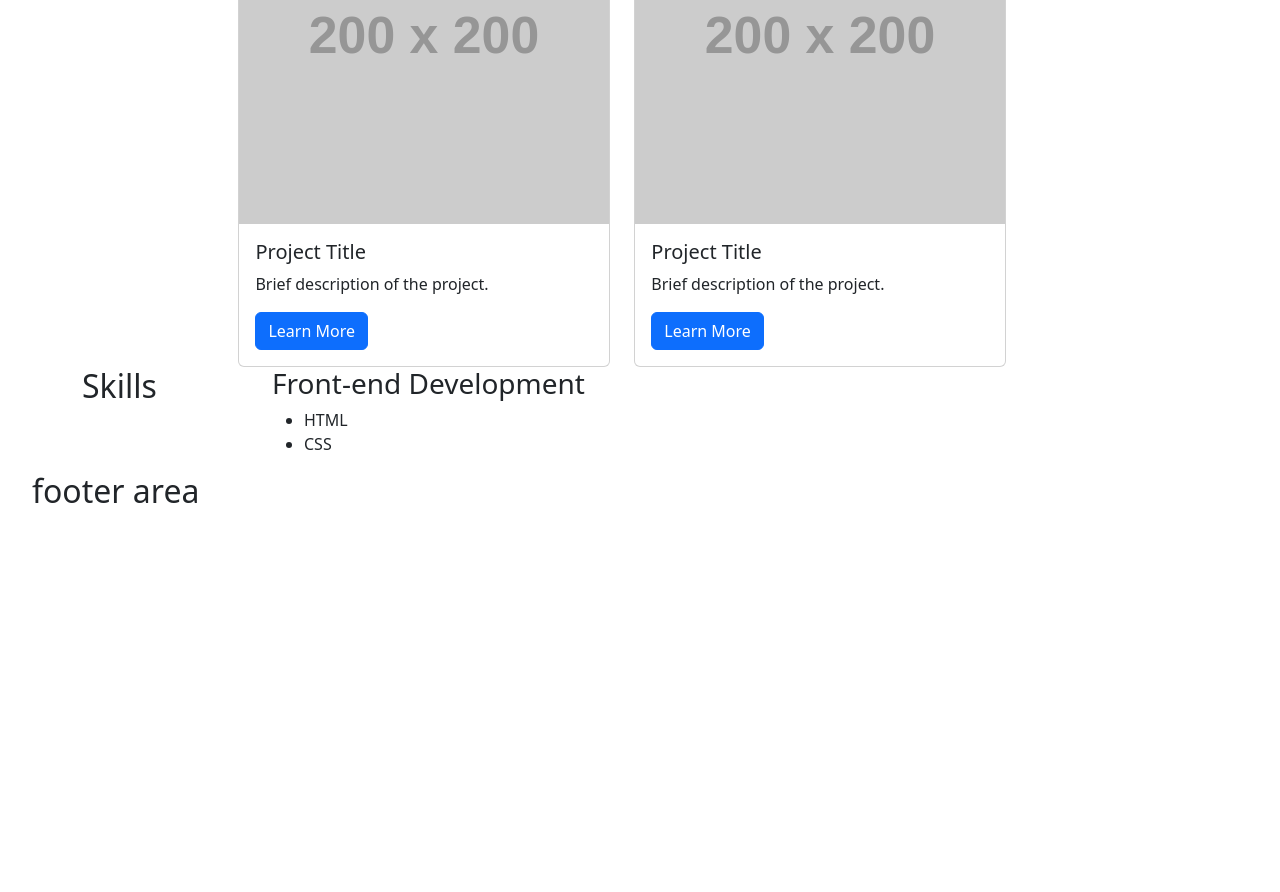
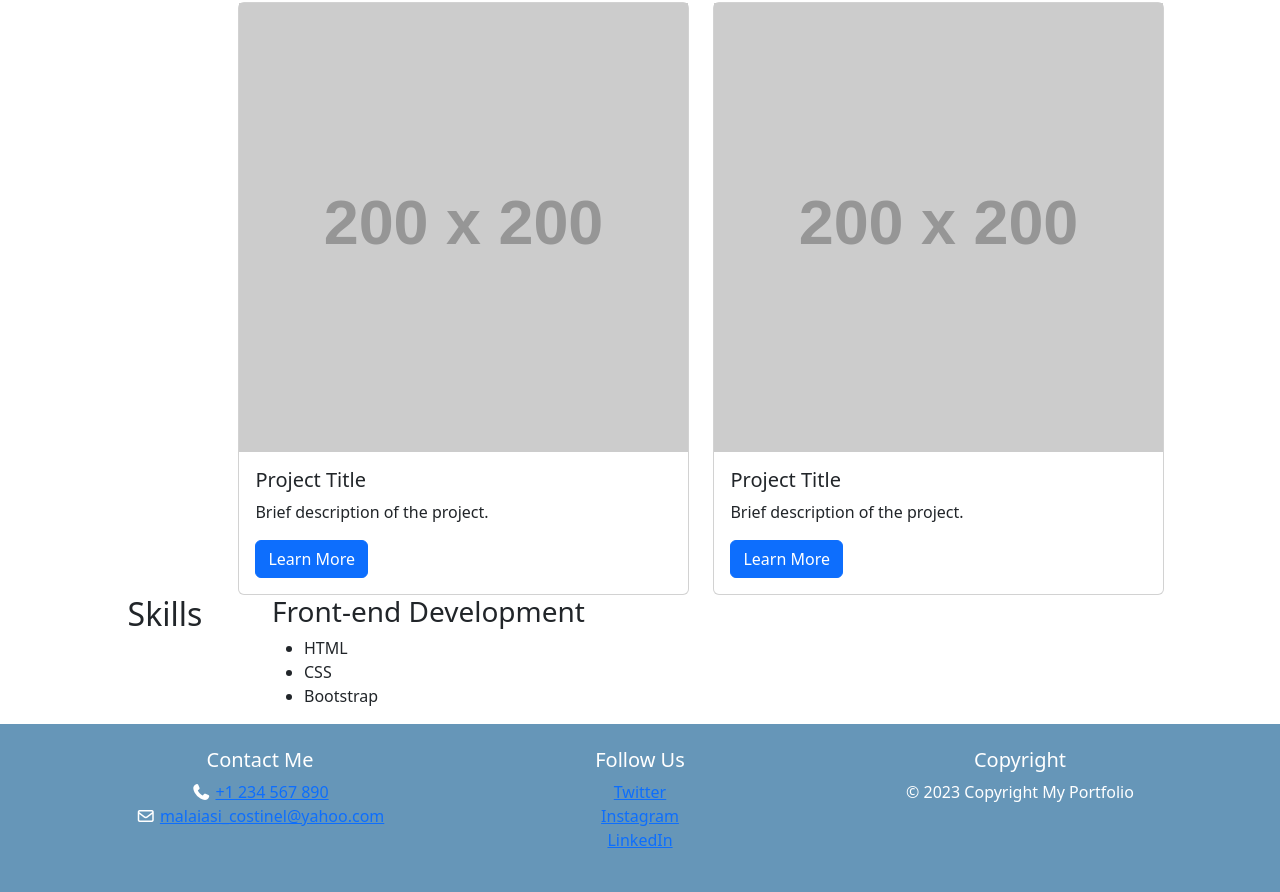
Before and after one commit to Costinel22/Bootstrap-Portfolio, a plain HTML site: page index.html in a window 1280 px wide. Shown: the part 1473-2365 px from the top of the page. Before the commit the page ends 1985 px from the top, so only its background shows below. Drawn offline with nearby package versions, Linux system fonts and the light colour scheme; placeholder pictures from the web are drawn by us; a web font is replaced by a local one.

Commit message:
Bakground image on resize, footer whit contact, nav links to page places conected

```diff
--- a/css/style.css
+++ b/css/style.css
@@ -1,5 +1,5 @@
 .bg-image {
-    background-image: url("/images/hero1.jpg");
+    background-image: url("/images/hero.jpg");
     height: 300px;
     width: 100%;
     height: 250px;
@@ -11,5 +11,5 @@
 
 .bg-image h1 {
     width: fit-content;
-    background-color: rgb(125, 152, 185);
+    background-color: rgb(146, 171, 202);
 }
--- a/index.html
+++ b/index.html
@@ -32,7 +32,7 @@
 
 <body>
     <!-- Navigation area -->
-    <nav class="navbar navbar-expand-lg sticky-top" style="background-color: #6696b8;">
+    <nav class="navbar navbar-expand-lg stiky-top" style="background-color: #6696b8;">
         <div class=" container ">
             <a class="navbar-brand " href="# ">My Portfolio</a>
             <button class="navbar-toggler " type="button " data-toggle="collapse " data-target="#navbarSupportedContent " aria-controls="navbarSupportedContent " aria-expanded="false " aria-label="Toggle navigation ">
@@ -40,16 +40,16 @@
             <div class="collapse navbar-collapse " id="navbarSupportedContent ">
                 <ul class="navbar-nav ml-auto ">
                     <li class="nav-item ">
-                        <a class="nav-link " href="# ">About me</a>
+                        <a class="nav-link " href="#about-me">About me</a>
                     </li>
                     <li class="nav-item ">
-                        <a class="nav-link " href="# ">My work</a>
+                        <a class="nav-link " href="#work">My work</a>
                     </li>
                     <li class="nav-item ">
-                        <a class="nav-link " href="# ">Skills</a>
+                        <a class="nav-link " href="#skills">Skills</a>
                     </li>
                     <li class="nav-item ">
-                        <a class="nav-link " href="# ">Contact</a>
+                        <a class="nav-link " href="#contact">Contact</a>
                     </li>
                 </ul>
             </div>
@@ -60,11 +60,13 @@
             <img src="./images/me.jpg" width="100px" ; alt="Profile Photo ">
             <h1>Costinel Malaiasi</h1>
         </div>
+    </section>
 
+    <!--An about-me-->
     <section>
         <div class="continer ">
             <div class="row ">
-                    <div class=" col-sm-2 ">
+                <div class=" col-sm-2 text-right" id="about-me">
                     <h2>About Me</h2>
                 </div>
                 <div class="col-xl-10 ">
@@ -74,14 +76,14 @@
             </div>
         </div>
     </section>
-        <section class="work ">
+    <section class="work " id="work">
         <div class="container ">
             <div class="row ">
                 <div class="col-sm-auto ">
                     <h2>My Work</h2>
                 </div>
                 <div class="col-xl-10 ">
-                        <div class="col-xl-10 ">
+                    <div class="col-xl-auto ">
                         <div class="card ">
                             <img src="./images/tenerife.jpg " alt="Project Image ">
                             <div class="card-body ">
@@ -93,7 +95,7 @@
                     </div>
                     <br>
                     <div class="row ">
-                            <div class="col-md-5 ">
+                        <div class="col-md-6 ">
                             <div class="card ">
                                 <img src="./images/assesment2.png " alt="Project Image ">
                                 <div class="card-body ">
@@ -103,7 +105,7 @@
                                 </div>
                             </div>
                         </div>
-                            <div class="col-md-5 ">
+                        <div class="col-md-6 ">
                             <div class="card ">
                                 <img src="./images/refactor.png " alt="Project Image ">
                                 <div class="card-body ">
@@ -115,9 +117,8 @@
                         </div>
                     </div>
                     <br>
-                        <div class="column ">
                     <div class="row ">
-                                <div class=" col-md-5 ">
+                        <div class=" col-md-6 ">
                             <div class="card ">
                                 <img src="https://placehold.co/200x200 " alt="Project Image ">
                                 <div class="card-body ">
@@ -127,7 +128,7 @@
                                 </div>
                             </div>
                         </div>
-                                <div class="col-md-5 ">
+                        <div class="col-md-6 ">
                             <div class="card ">
                                 <img src="https://placehold.co/200x200 " alt="Project Image ">
                                 <div class="card-body ">
@@ -141,10 +142,9 @@
                 </div>
             </div>
         </div>
-            </div>
     </section>
     <!--Skills section area-->
-        <section class="skills ">
+    <section class="skills text-center " id="skills">
         <div class="container ">
             <div class="row ">
                 <div class="col-sm-2 ">
@@ -152,11 +152,12 @@
                 </div>
                 <div class="col-xl-8 ">
                     <div class="row ">
-                            <div class="col-md-6 ">
+                        <div class="col-md-6 text-left">
                             <h3>Front-end Development</h3>
                             <ul>
                                 <li>HTML</li>
                                 <li>CSS</li>
+                                <li>Bootstrap</li>
                             </ul>
                         </div>
                     </div>
@@ -166,12 +167,46 @@
     </section>
 
 
-        <!--An about / contact section-->
 
 
-        <!-- Foter sectoin area-->
-        <footer>
-            <h2>footer area</h2>
+
+    <!-- Foter sectoin area contact-->
+    <footer class="footer pt-4 text-center text-white   " style="background-color: #6696b8" ; id="contact">
+        <div class=" container position-wight-footer ">
+            <div class="row ">
+                <div class="col-lg-4 col-md-6 mb-4 ">
+                    <h5 class="footer-heading ">Contact Me</h5>
+                    <ul class="list-unstyled ">
+                        <li>
+                            <i class="fas fa-phone fa-fw "></i>
+                            <a class="phone " href="tel:+1234567890 ">+1 234 567 890</a>
+                        </li>
+                        <li>
+                            <i class="far fa-envelope fa-fw "></i>
+                            <a class="mail " href="mailto:malaiasi_costinel@yahoo.com ">malaiasi_costinel@yahoo.com</a>
+                        </li>
+                    </ul>
+                </div>
+                <div class="col-lg-4 col-md-6 mb-4 ">
+                    <h5 class="footer-heading ">Follow Us</h5>
+                    <ul class="list-unstyled ">
+                        <li>
+                            <a href="https://twitter.com/ ">Twitter</a>
+                        </li>
+                        <li>
+                            <a href="https://www.instagram.com/sem/campaign/ ">Instagram</a>
+                        </li>
+                        <li>
+                            <a href="www.linkedin.com/in/costinel-malaiasi-58510a249">LinkedIn</a>
+                        </li>
+                    </ul>
+                </div>
+                <div class="col-lg-4 col-md-6 mb-4 ">
+                    <h5 class="footer-heading ">Copyright</h5>
+                    <p>&copy; 2023 Copyright My Portfolio</p>
+                </div>
+            </div>
+        </div>
     </footer>
 </body>
 
```
Lines whose indentation alone changed are shown as unchanged.
